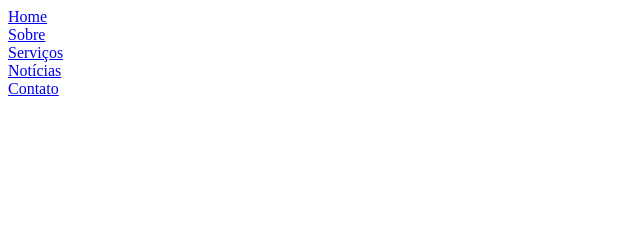
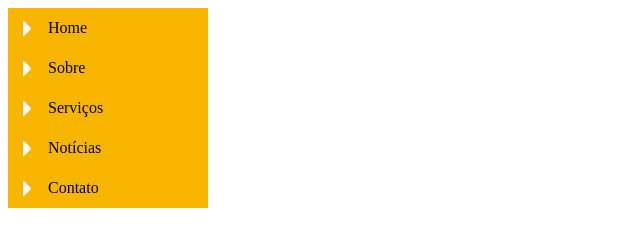
Before and after one commit to lbanezz/Desenvolvimento-Web, a plain HTML site: page ProjetoCSS3 intermediario/navegacao-vertical.html in a window 1280 px wide. Shown: the whole page, without its empty margins (0-640 px from the left). Drawn offline with Linux system fonts and the light colour scheme.

Commit message:
Update navegacao-vertical.css

```diff
--- a/ProjetoCSS3 intermediario/CSS/navegacao-vertical.css
+++ b/ProjetoCSS3 intermediario/CSS/navegacao-vertical.css
@@ -19,3 +19,20 @@ ul {
     padding: 0;
     list-style-type: none;
 }
+
+ul a {
+    /*border: 1px solid red;*/
+    width: 200px;
+    height: 40px;
+    display: block;
+    color: #000;
+    text-decoration: none;
+    text-indent: 40px;
+    line-height: 40px;
+    background: url(../img/menu.png) no-repeat left bottom;
+}
+
+a:hover {
+    background-position: right bottom;
+    color: #fff;
+}
```
